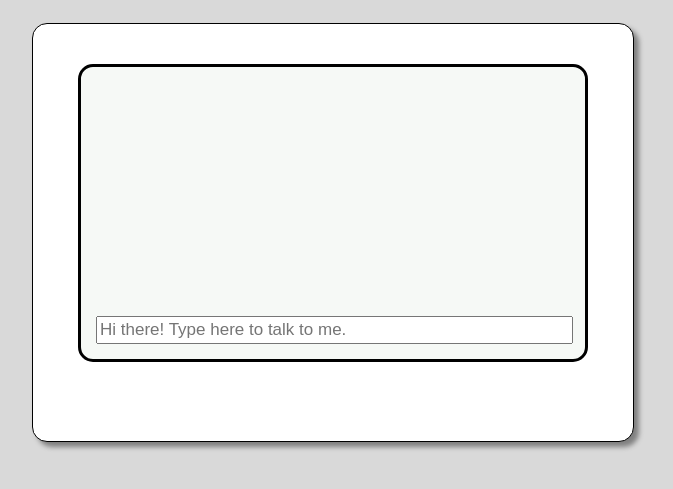
After one commit to Anirudh42/Corpus.ai, a Django app: page /home/features/chatbot in a window 1280 px wide. The commit adds this page. Shown: the top 489 px of the page, without its empty margins (307-980 px from the left). Run offline with Django 3.2, Linux system fonts and the light colour scheme.

Commit message:
added chatbot

```diff
--- /dev/null
+++ b/corpus/txtsum/static/chatbot/css/styles.css
@@ -0,0 +1,55 @@
+body {
+  font: 15px arial, sans-serif;
+  background-color: #d9d9d9;
+  padding-top: 15px;
+  padding-bottom: 15px;
+}
+
+#bodybox {
+  margin: auto;
+  max-width: 550px;
+  font: 15px arial, sans-serif;
+  background-color: white;
+  border-style: solid;
+  border-width: 1px;
+  padding-top: 20px;
+  padding-bottom: 25px;
+  padding-right: 25px;
+  padding-left: 25px;
+  box-shadow: 5px 5px 5px grey;
+  border-radius: 15px;
+}
+
+#chatborder {
+  border-style: solid;
+  background-color: #f6f9f6;
+  border-width: 3px;
+  margin-top: 20px;
+  margin-bottom: 20px;
+  margin-left: 20px;
+  margin-right: 20px;
+  padding-top: 10px;
+  padding-bottom: 15px;
+  padding-right: 20px;
+  padding-left: 15px;
+  border-radius: 15px;
+}
+
+.chatlog {
+   font: 15px arial, sans-serif;
+}
+
+#chatbox {
+  font: 17px arial, sans-serif;
+  height: 22px;
+  width: 100%;
+}
+
+h1 {
+  margin: auto;
+}
+
+pre {
+  background-color: #f0f0f0;
+  margin-left: 20px;
+}
--- /dev/null
+++ b/corpus/txtsum/static/chatbot/js/main.js
@@ -0,0 +1,225 @@
+//links
+//http://eloquentjavascript.net/09_regexp.html
+//https://developer.mozilla.org/en-US/docs/Web/JavaScript/Guide/Regular_Expressions
+
+
+var messages = [], //array that hold the record of each string in chat
+    lastUserMessage = "", //keeps track of the most recent input string from the user
+    botMessage = "", //var keeps track of what the chatbot is going to say
+    botName = 'Chatbot', //name of the chatbot
+    talking = true; //when false the speach function doesn't work
+//
+//
+//****************************************************************
+//****************************************************************
+//****************************************************************
+//****************************************************************
+//****************************************************************
+//****************************************************************
+//****************************************************************
+//edit this function to change what the chatbot says
+function chatbotResponse() {
+    talking = true;
+    botMessage = "I'm confused"; //the default message
+
+    if (lastUserMessage === 'hi' || lastUserMessage == 'hello') {
+        const hi = ['hi', 'howdy', 'hello']
+        botMessage = "Hello,  I am here to help you understand that text you sent me. You can also ask me as many questions about the text as you want";;
+    }
+
+    if (lastUserMessage === 'name') {
+        botMessage = 'My name is ' + botName;
+    }
+}
+//****************************************************************
+//****************************************************************
+//****************************************************************
+//****************************************************************
+//****************************************************************
+//****************************************************************
+//****************************************************************
+//
+//
+//
+//this runs each time enter is pressed.
+//It controls the overall input and output
+function newEntry() {
+    //if the message from the user isn't empty then run
+    if (document.getElementById("chatbox").value != "") {
+        //pulls the value from the chatbox ands sets it to lastUserMessage
+        lastUserMessage = document.getElementById("chatbox").value;
+        //sets the chat box to be clear
+        document.getElementById("chatbox").value = "";
+        //adds the value of the chatbox to the array messages
+        messages.push(lastUserMessage);
+        //Speech(lastUserMessage);  //says what the user typed outloud
+        //sets the variable botMessage in response to lastUserMessage
+        chatbotResponse();
+        //add the chatbot's name and message to the array messages
+        messages.push("<b>" + botName + ":</b> " + botMessage);
+        // says the message using the text to speech function written below
+        Speech(botMessage);
+        //outputs the last few array elements of messages to html
+        for (var i = 1; i < 8; i++) {
+            if (messages[messages.length - i])
+                document.getElementById("chatlog" + i).innerHTML = messages[messages.length - i];
+        }
+    }
+}
+
+//text to Speech
+//https://developers.google.com/web/updates/2014/01/Web-apps-that-talk-Introduction-to-the-Speech-Synthesis-API
+function Speech(say) {
+    if ('speechSynthesis' in window && talking) {
+        var utterance = new SpeechSynthesisUtterance(say);
+        //msg.voice = voices[10]; // Note: some voices don't support altering params
+        //msg.voiceURI = 'native';
+        //utterance.volume = 1; // 0 to 1
+        //utterance.rate = 0.1; // 0.1 to 10
+        //utterance.pitch = 1; //0 to 2
+        //utterance.text = 'Hello World';
+        //utterance.lang = 'en-US';
+        speechSynthesis.speak(utterance);
+    }
+}
+
+//runs the keypress() function when a key is pressed
+document.onkeypress = keyPress;
+//if the key pressed is 'enter' runs the function newEntry()
+function keyPress(e) {
+    var x = e || window.event;
+    var key = (x.keyCode || x.which);
+    if (key == 13 || key == 3) {
+        //runs this function when enter is pressed
+        newEntry();
+    }
+    if (key == 38) {
+        console.log('hi')
+        //document.getElementById("chatbox").value = lastUserMessage;
+    }
+}
+
+//clears the placeholder text ion the chatbox
+//this function is set to run when the users brings focus to the chatbox, by clicking on it
+function placeHolder() {
+    document.getElementById("chatbox").placeholder = "Type 'summarize' to summarize the text";
+}
+
+
+
+
+
+
+
+
+
+
+
+
+
+
+
+
+
+
+
+
+
+
+
+
+
+
+
+
+
+
+
+
+
+
+
+
+
+
+
+
+
+
+// {% comment %} <h2>Build a Chatbot</h2>
+//     <p>Write a program that responds to the user's text input.</p>
+//     <ul style="list-style-type:disc">
+//         <li>Input strings of text from the user.</li>
+//         <li>Output different strings of text in response.</li>
+//         <li>Here is my attempt:  <a href="https://codepen.io/lilgreenland/pen/zqXLeJ">notbot</a>
+//   </ul>
+//         <br>
+//             <h3><p>How to Use This Template!</p></h3>
+//             <p>Fork this template!</p>
+//             <p>The template has several functions that allow you to focus on programming the chatbot's behavoir. It will read in the user's strings from the input box. It will keep a record of every message and display the last few messages above the input box.</p>
+//             <p>To control what the chatbot will say make changes to the javascript function <b>chatbotResponse()</b> . You can also change the HTML or CSS. There is no need to keep these directions.</p>
+//             <p>The variable <b>lastUserMessage</b> is a string that records the last thing typed.</p>
+//             <p>The variable <b>botMessage</b> is a string that controls what the chatbot will say.</p>
+//             <p>Example:</p>
+//             <pre><code>if (lastUserMessage === 'hi'){
+//                 botMessage = 'Howdy!';
+//                 }</pre></code>
+//             <pre><code>if (lastUserMessage === 'what is your name'){
+//                 botMessage = 'My name is' + botName;
+//                 }</pre></code>
+
+
+//             <br>
+//                 <br>
+//                     <h3><p>Ideas</p></h3>
+//                     <p>Narrow the range of topics the chatbot responds to, like an adventure time chatbot.</p>
+//                     <p>Customize the html and CSS to fit your theme.</p>
+//                     <p>If you only have a few responses, tell the user what commands work.</p>
+//                     <p>Use a <a href="https://www.w3schools.com/js/js_switch.asp">switch statement</a> to simplify a large number of if else branches.</p>
+
+//                     <br>
+//                         <br>
+//                             <h3><p>Advanced Ideas</p></h3>
+//                             <p>Use the <a href="https://www.w3schools.com/jsref/jsref_tolowercase.asp">.tolowercase()</a> command to ignore capitalization.</p>
+//                             <p>Make variables to keep track of what's been said. Use those variables in an If stement to produce a new set of responses.</p>
+
+//                             <p>Respond to the users by using what they said. For example:</p>
+//                             <pre><b>User:</b> I like puppies
+// <b>Chatbot:</b> Tell me more about puppies.</pre>
+
+//                             <p>Use the <a href="https://www.w3schools.com/jsref/jsref_obj_date.asp">date</a> function to answer questions like "what time is it?".</p>
+//                             <p>Quizbot?</p>
+//                             <p>Calculator Mathbot?</p>
+//                             <p>Canvas drawbot!</p>
+//                             <p>Write a text adventure game. Like <a href="http://www.web-adventures.org/">these</a>.</p>
+//                             <p>Build an array with several similar responses and have the chatbot pick one at random, like this:
+//     <pre><code>var hi = ['hi','howdy','hello','hey'];
+// botMessage = hi[Math.floor(Math.random()*(hi.length))];</pre></code></p>
+//                             <p>Use <a href="https://www.w3schools.com/js/js_regexp.asp">regular expressions</a> for powerful searches.  Here is my <a href="https://codepen.io/lilgreenland/pen/YGENqK?editors=0010">example</a></p>
+
+//                             <p>Regular expressions can search in a way similar to a google search. This example searches for words that are cat-like. It also ignores capitalization and looks for the words preceded and followed by spaces.</p>
+//                             <pre><code>var n = lastUserMessage.search(/\b(cat|cats|kitten|feline)\b/i);
+// if (n !== -1) {
+//                                     botMessage = 'I hate cats!';
+//                                 } </pre></code>
+
+//                             <p>Here is an example that looks for ways to say dog as singular or plural. It then repeats back the dog related word to the user.</p>
+//                             <pre><code>var patt = /\b(dogs?|pup(s|py|pies?)?|canines?)\b/i;
+//                           var result = patt.exec(lastUserMessage);
+// if (result) {
+//                                     botMessage = 'I love ' + result[0];
+//                                 } </pre></code>
+//                             <br>
+//                                 <br>
+//                                     <h3><p>Links:</p></h3>
+//                                     <ul style="list-style-type:disc">
+//                                         <li><a href="https://www.w3schools.com/js/js_strings.asp">tutorial on strings</a></li>
+//                                         <li><a href="https://www.w3schools.com/js/js_string_methods.asp">string methods</a></li>
+//                                         <li><a href="https://www.w3schools.com/jsref/jsref_obj_string.asp">string reference</a></li>
+//                                         <li><a href="https://www.w3schools.com/js/js_regexp.asp">regular expressions tutorial</a></li>
+//                                         <li><a href="https://www.w3schools.com/jsref/jsref_obj_regexp.asp">W3 schools regular expressions reference</a></li>
+//                                         <li><a href="https://developer.mozilla.org/en-US/docs/Web/JavaScript/Guide/Regular_Expressions">MDN regular expressions reference</a></li>
+//                                         <li><a href="http://regexr.com/">Testing your regular expressions</a></li>
+//                                     </ul>
+//                                     <center><img src="https://lilgreenland.github.io/images/BMO.jpg" align="middle"></center>
+// </div> {% endcomment %}
--- /dev/null
+++ b/corpus/txtsum/templates/chatbot/index.html
@@ -0,0 +1,25 @@
+<!DOCTYPE html>
+<html lang="en">
+
+<head>
+{%load static%}
+<link href="{% static 'chatbot/css/styles.css' %}" rel="stylesheet">
+<script src="{% static 'chatbot/js/main.js' %}"></script>
+</head>
+<body>
+<div id='bodybox'>
+  <div id='chatborder'>
+    <p id="chatlog7" class="chatlog">&nbsp;</p>
+    <p id="chatlog6" class="chatlog">&nbsp;</p>
+    <p id="chatlog5" class="chatlog">&nbsp;</p>
+    <p id="chatlog4" class="chatlog">&nbsp;</p>
+    <p id="chatlog3" class="chatlog">&nbsp;</p>
+    <p id="chatlog2" class="chatlog">&nbsp;</p>
+    <p id="chatlog1" class="chatlog">&nbsp;</p>
+    <input type="text" name="chat" id="chatbox" placeholder="Hi there! Type here to talk to me." onfocus="placeHolder()">
+  </div>
+  <br>
+  <br>
+
+</body>
+</html>
--- a/corpus/txtsum/templates/features/index.html
+++ b/corpus/txtsum/templates/features/index.html
@@ -134,7 +134,7 @@
               </div>
               <hr>
               <div class="col my-auto text-center" id="go">
-                <a href="#summary" class="btn btn-outline btn-xl js-scroll-trigger" onclick="summ()">Let's Go!</a>
+                <a href="{% url 'chatbot' %}" class="btn btn-outline btn-xl js-scroll-trigger" onclick="summ()">Let's Go!</a>
               <!-- </div> -->
           </div>
         </section>
@@ -204,7 +204,7 @@
           <i class="fas fa-heart"></i>
           Machine Learning!</h2>
           <h3>Created By</h3>
-          <p><a color="hotpink" href="https://www.linkedin.com/in/ganesh-rajasekar/">Ganesh Rajasekar</a> and <a href="https://www.linkedin.com/in/vyas-anirudh-akundy-9a8033129/">Vyas Anirudh Akkundy!</a></p>
+          <p><a style="color:hotpink;" href="https://www.linkedin.com/in/ganesh-rajasekar/">Ganesh Rajasekar</a> and <a style="color:mediumblue;" href="https://www.linkedin.com/in/vyasaa96">Vyas Anirudh Akundy!</a></p>
           <p>Graduate Students from University of Waterloo, Canada</p>
         <!-- <ul class="list-inline list-social">
           <li class="list-inline-item social-twitter">
--- a/corpus/txtsum/urls.py
+++ b/corpus/txtsum/urls.py
@@ -4,6 +4,7 @@ from . import views
 urlpatterns = [
     path('', views.features, name='features'),
     path('image', views.image, name='image'),
-    path('camera', views.camera, name='camera')
+    path('camera', views.camera, name='camera'),
+    path('chatbot', views.chatbot, name='chatbot')
 
 ]
--- a/corpus/txtsum/views.py
+++ b/corpus/txtsum/views.py
@@ -18,6 +18,10 @@ def camera(request):
     return render(request, 'features/camera.html',context={})
 
 
+def chatbot(request):
+    return render(request, 'chatbot/index.html')
+
+
 def image(request):
     print('Image is Available here...')
     myform = forms.Form(request.POST, request.FILES)
```
Also changed, not shown: 6 other files.
